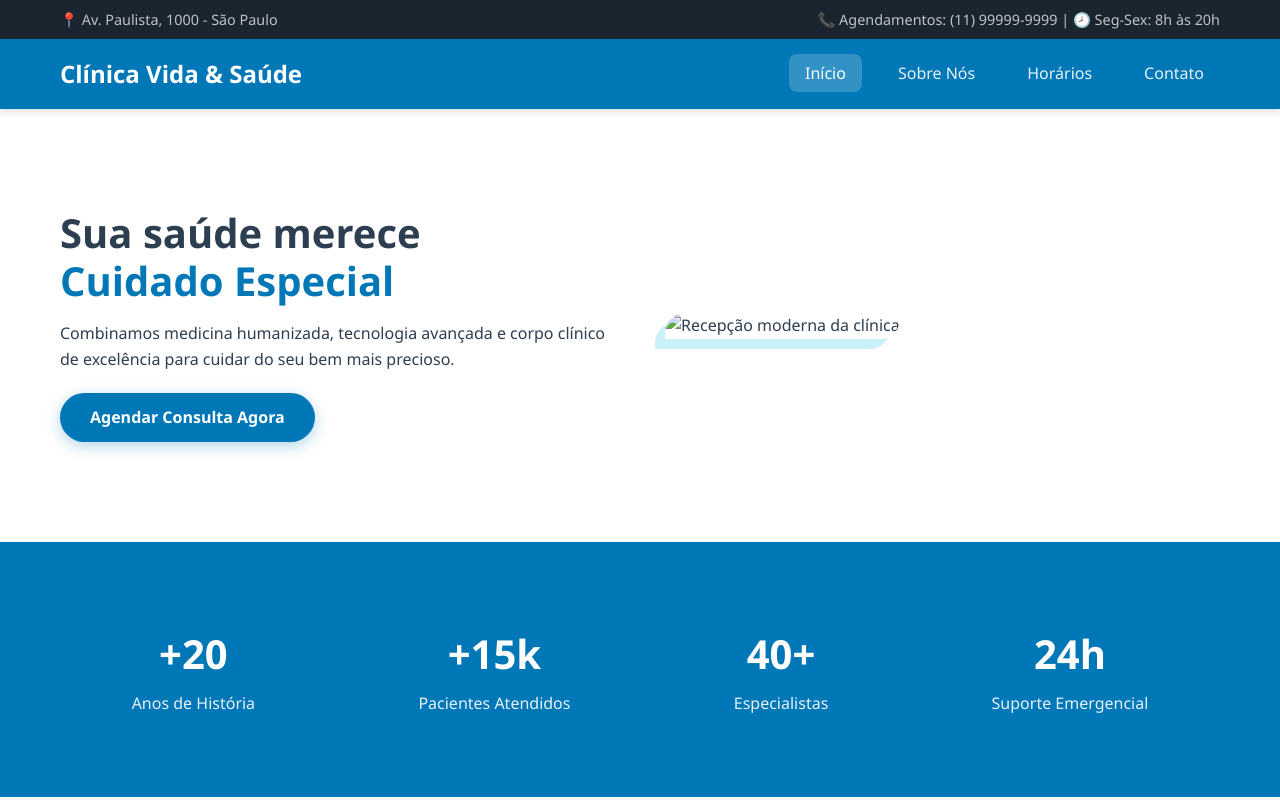
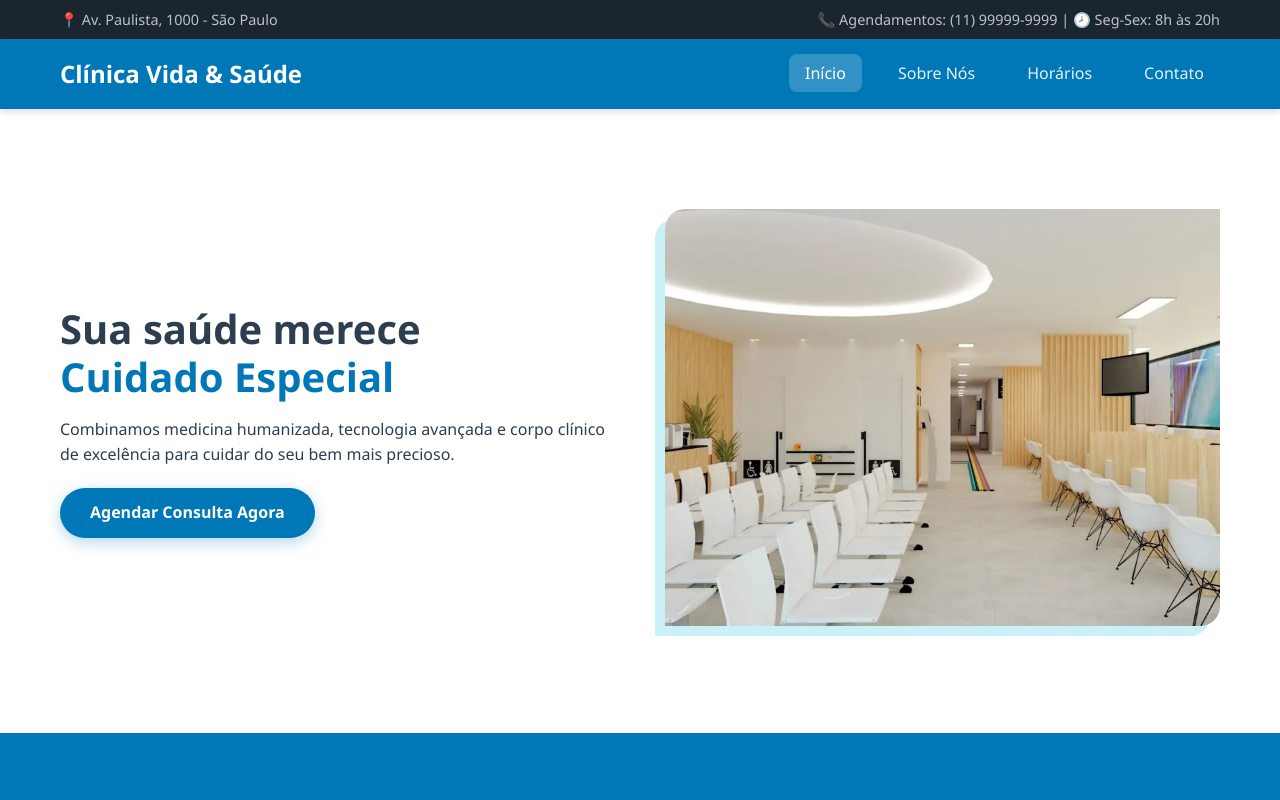
Before and after one commit to Rodrigogfernandes/pagina-clinica, a plain HTML site: page index.html in a window 1280 px wide. Shown: the top 800 px of the page. Drawn offline with Linux system fonts and the light colour scheme.

Commit message:
organização da estrutura do projeto e criação do Readme.md

```diff
--- a/index.html
+++ b/index.html
@@ -40,7 +40,7 @@
                         <a href="contact.html" class="btn">Agendar Consulta Agora</a>
                     </div>
                     <div class="hero-image">
-                        <img src="img/foto.jpg" alt="Recepção moderna da clínica">
+                        <img src="assets/img/foto.jpg" alt="Recepção moderna da clínica">
                     </div>
                 </section>
             </div>
```
